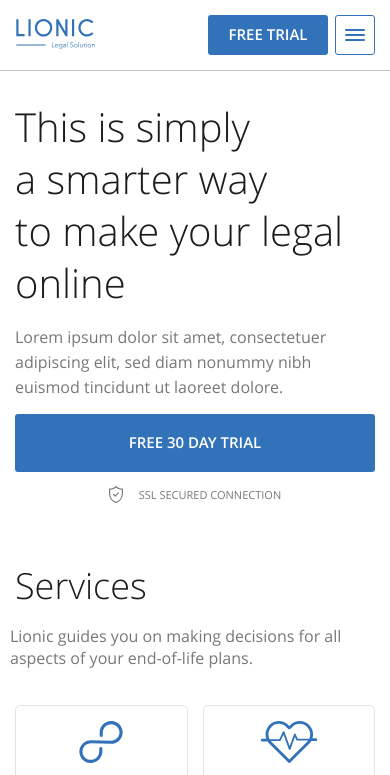
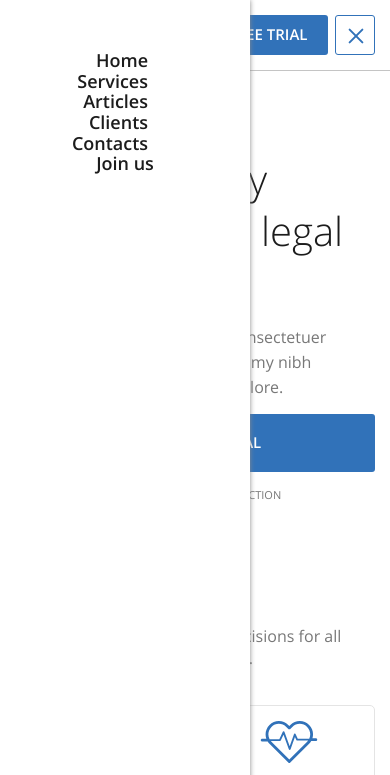
Before and after one commit to gysen-x/lionic, a plain HTML site: page index.html in a window 390 px wide. Both pictures are taken after a click on the button 355 px from the left and 35 px from the top of the page. Shown: the top 775 px of the page. Drawn offline with Linux system fonts and the light colour scheme.

Commit message:
add scrypt.js, style.css add burger menu

```diff
--- a/css/media.css
+++ b/css/media.css
@@ -7,8 +7,68 @@
 }
 
 @media (max-width: 992px) {
+
     .header__nav {
-        display: none;
+        position: absolute;
+        left: 0;
+        top: 0;
+        width: 50%;
+        min-width: 250px;
+        height: 100vh;
+        z-index: 1000;
+        padding: 50px;
+        box-shadow: 0 0 5px #888;
+        background-color: #fff;
+        overflow-y: auto;
+        visibility: hidden;
+        transform: translateX(-120%);
+        transition: visibility 0.3 ease-in-out, transform 0.3s ease-in-out;
+    }
+
+    .header__nav .nav__list {
+        flex-direction: column;
+    }
+
+    .header__nav .nav__item:not(:last-child) {
+        margin-right: 0;
+        margin-bottom: 30px;
+    }
+
+    .header__nav .nav__link {
+        font-size: 18px;
+    }
+
+    .header__nav--active {
+        visibility: visible;
+        transform: none;
+    }
+
+    .burger--active
+    .burger__line:nth-child(2) {
+        opacity: 0;
+    }
+
+    .burger--active
+    .burger__line:nth-child(1) {
+        left: 25%;
+        top: 50%;
+        transform: rotate(45deg);
+        transform-origin: center;
+        transition: transform 0.3s ease-in-out, top 0.3s ease-in-out, left 0.3s ease-in-out;
+    }
+
+    .burger--active
+    .burger__line:nth-child(3) {
+        bottom: auto;
+        left: 25%;
+        top: 50%;
+        transform: rotate(-45deg);
+        transform-origin: center;
+        transition: transform 0.3s ease-in-out, top 0.3s ease-in-out, left 0.3s ease-in-out;
+    }
+
+    .stop-scroll {
+        overflow: hidden;
     }
 
     .header__btn {
--- a/css/style.css
+++ b/css/style.css
@@ -159,7 +159,7 @@ body {
   background-color: var(--white-color);
 }
 
-.header__link {
+.nav__link {
   position: relative;
   font-weight: 600;
   font-size: 15px;
@@ -169,7 +169,7 @@ body {
   transition: outline-color 0.3s ease-in-out, color 0.3s ease-in-out;
 }
 
-.header__link::after {
+.nav__link::after {
   content: '';
   position: absolute;
   left: 0;
@@ -180,19 +180,19 @@ body {
   transition: background-color 0.3s ease-in-out;
 }
 
-.header__link:focus {
+.nav__link:focus {
   outline-color: var(--blue-color-2);
 }
 
-.header__link:hover {
+.nav__link:hover {
   color: var(--blue-color-2);
 }
 
-.header__link:active .header__link::after {
+.nav__link:active .nav__link::after {
   background-color: black;
 }
 
-.header__link:active {
+.nav__link:active {
   outline-color: transparent;
 }
 
@@ -209,7 +209,7 @@ body {
   margin-right: 57px;
 }
 
-.header__list-item:not(:last-child) {
+.nav__list-item:not(:last-child) {
   margin-right: 52px;
 }
 
--- a/index.html
+++ b/index.html
@@ -18,24 +18,24 @@
                 <img class="header__image" src="img/logo.svg" alt="Logo">
             </a>
             <nav class="header__nav">
-                <ul class="header__list list-reset flex">
-                    <li class="header__list-item">
-                        <a class="header__link" href="#home">Home</a>
+                <ul class="nav nav__list list-reset flex">
+                    <li class="nav__list-item">
+                        <a class="nav__link" href="#home">Home</a>
                     </li>
-                    <li class="header__list-item">
-                        <a class="header__link" href="#services">Services</a>
+                    <li class="nav__list-item">
+                        <a class="nav__link" href="#services">Services</a>
                     </li>
-                    <li class="header__list-item">
-                        <a class="header__link" href="#articles">Articles</a>
+                    <li class="nav__list-item">
+                        <a class="nav__link" href="#articles">Articles</a>
                     </li>
-                    <li class="header__list-item">
-                        <a class="header__link" href="#clients">Clients</a>
+                    <li class="nav__list-item">
+                        <a class="nav__link" href="#clients">Clients</a>
                     </li>
-                    <li class="header__list-item">
-                        <a class="header__link" href="#contacts">Contacts</a>
+                    <li class="nav__list-item">
+                        <a class="nav__link" href="#contacts">Contacts</a>
                     </li>
-                    <li class="header__list-item">
-                        <a class="header__link" href="#join-us">Join us</a>
+                    <li class="nav__list-item">
+                        <a class="nav__link" href="#join-us">Join us</a>
                     </li>
                 </ul>
             </nav>
@@ -369,6 +369,8 @@
         </div>
     </footer>
 
+<script src="./js/script.js"></script>
+
 </body>
 
 </html>
--- /dev/null
+++ b/js/script.js
@@ -0,0 +1,25 @@
+let burger = document.querySelector('.burger');
+let menu = document.querySelector('.header__nav');
+let menuLinks = menu.querySelectorAll('nav__link')
+
+burger.addEventListener('click',
+
+function() {
+
+    burger.classList.toggle('burger--active');
+
+    menu.classList.toggle('header__nav--active');
+
+    document.body.classList.toggle('stop-scroll');
+})
+
+menuLinks.forEach(function(element) {
+    element.addEventListener('click', function() {
+
+        burger.classList.remove('burger--active');
+
+        menu.classList.remove('header__nav--active');
+
+        document.body.classList.remove('stop-scroll')
+    })
+})
```
